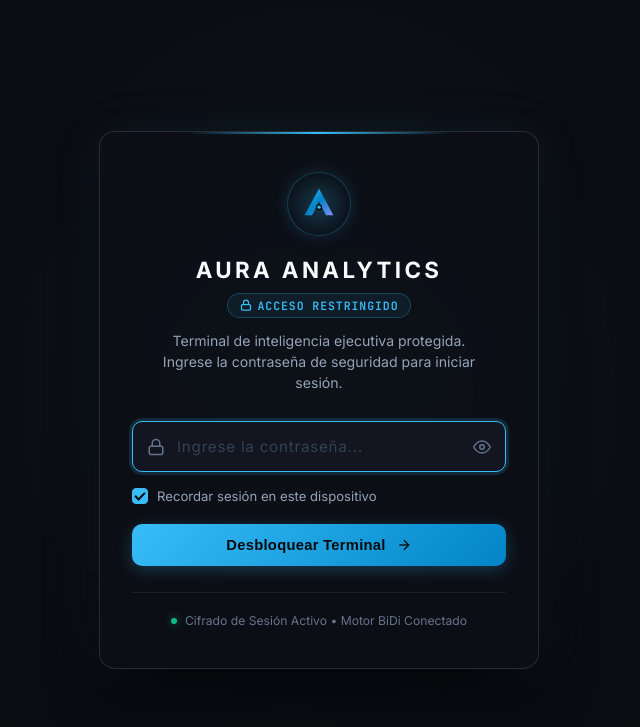
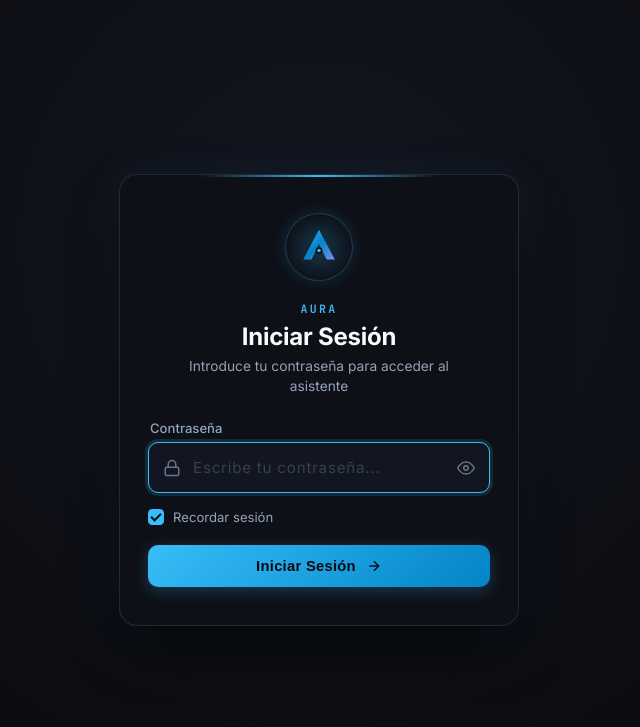
Before and after one commit to Akshoon/asistenteIAVOZ, a website: page client/index.html in a window 1280 px wide. Shown: the whole page, without its empty margins (321-961 px from the left). Drawn offline with nearby package versions, Linux system fonts and the light colour scheme; animation ran at ten frames a second.

Commit message:
feat: redisenar pantalla de inicio como login limpio con unico campo de contrasena

```diff
--- a/client/index.html
+++ b/client/index.html
@@ -29,12 +29,12 @@
   <script src="https://cdn.jsdelivr.net/npm/chart.js@4.4.2/dist/chart.umd.min.js"></script>
 </head>
 <body class="theme-dark">
-  <!-- Auth Security Gate / Pantalla de Bloqueo Ejecutiva -->
-  <div id="auth-lock-screen" class="auth-lock-screen" role="dialog" aria-modal="true" aria-label="Control de Acceso de Seguridad">
+  <!-- Pantalla de Inicio de Sesión (Login) -->
+  <div id="auth-lock-screen" class="auth-lock-screen" role="dialog" aria-modal="true" aria-label="Iniciar Sesión">
     <div class="auth-card">
       <div class="auth-brand-badge">
         <div class="brand-symbol large">
-          <svg width="40" height="40" viewBox="0 0 32 32" fill="none" xmlns="http://www.w3.org/2000/svg">
+          <svg width="44" height="44" viewBox="0 0 32 32" fill="none" xmlns="http://www.w3.org/2000/svg">
             <defs>
               <linearGradient id="authApertureGrad" x1="0%" y1="0%" x2="100%" y2="100%">
                 <stop offset="0%" stop-color="#38bdf8"/>
@@ -50,18 +50,14 @@
       </div>
 
       <div class="auth-header">
-        <h2 class="auth-title">AURA ANALYTICS</h2>
-        <div class="auth-security-pill">
-          <svg width="12" height="12" viewBox="0 0 24 24" fill="none" stroke="currentColor" stroke-width="2.5">
-            <rect x="3" y="11" width="18" height="11" rx="2" ry="2"></rect>
-            <path d="M7 11V7a5 5 0 0 1 10 0v4"></path>
-          </svg>
-          <span>ACCESO RESTRINGIDO</span>
-        </div>
-        <p class="auth-subtitle">Terminal de inteligencia ejecutiva protegida. Ingrese la contraseña de seguridad para iniciar sesión.</p>
+        <span class="auth-brand-tag">AURA</span>
+        <h2 class="auth-title">Iniciar Sesión</h2>
+        <p class="auth-subtitle">Introduce tu contraseña para acceder al asistente</p>
       </div>
 
       <form id="auth-password-form" class="auth-form" autocomplete="off">
+        <div class="auth-field-group">
+          <label class="auth-field-label" for="auth-password-input">Contraseña</label>
           <div class="auth-input-container">
             <div class="auth-input-icon">
               <svg width="18" height="18" viewBox="0 0 24 24" fill="none" stroke="currentColor" stroke-width="2">
@@ -73,12 +69,12 @@
               type="password"
               id="auth-password-input"
               class="auth-input"
-            placeholder="Ingrese la contraseña..."
+              placeholder="Escribe tu contraseña..."
               autocomplete="current-password"
               required
               autofocus
             />
-          <button type="button" id="auth-toggle-visibility" class="auth-toggle-btn" aria-label="Mostrar contraseña" title="Mostrar/Ocultar contraseña">
+            <button type="button" id="auth-toggle-visibility" class="auth-toggle-btn" aria-label="Mostrar contraseña" title="Mostrar u ocultar contraseña">
               <svg class="icon-eye-show" width="18" height="18" viewBox="0 0 24 24" fill="none" stroke="currentColor" stroke-width="2">
                 <path d="M1 12s4-8 11-8 11 8 11 8-4 8-11 8-11-8-11-8z"></path>
                 <circle cx="12" cy="12" r="3"></circle>
@@ -89,6 +85,7 @@
               </svg>
             </button>
           </div>
+        </div>
 
         <div id="auth-error-msg" class="auth-error-banner hidden" role="alert"></div>
 
@@ -96,24 +93,19 @@
           <label class="auth-remember-label">
             <input type="checkbox" id="auth-remember-checkbox" checked />
             <span class="custom-checkbox-indicator"></span>
-            <span>Recordar sesión en este dispositivo</span>
+            <span>Recordar sesión</span>
           </label>
         </div>
 
         <button type="submit" id="auth-submit-btn" class="auth-submit-btn">
           <span class="btn-spinner hidden"></span>
-          <span class="btn-label">Desbloquear Terminal</span>
+          <span class="btn-label">Iniciar Sesión</span>
           <svg class="btn-arrow-icon" width="16" height="16" viewBox="0 0 24 24" fill="none" stroke="currentColor" stroke-width="2">
             <line x1="5" y1="12" x2="19" y2="12"></line>
             <polyline points="12 5 19 12 12 19"></polyline>
           </svg>
         </button>
       </form>
-
-      <div class="auth-footer">
-        <span class="auth-status-dot"></span>
-        <span>Cifrado de Sesión Activo • Motor BiDi Conectado</span>
-      </div>
     </div>
   </div>
 
@@ -145,10 +137,11 @@
 
     <!-- Nav Actions -->
     <div class="nav-actions">
-      <button class="nav-btn icon-btn-nav" id="btn-lock-session" title="Bloquear Terminal / Cerrar Sesión" aria-label="Bloquear Terminal">
+      <button class="nav-btn icon-btn-nav" id="btn-lock-session" title="Cerrar sesión" aria-label="Cerrar sesión">
         <svg width="17" height="17" viewBox="0 0 24 24" fill="none" stroke="currentColor" stroke-width="2" stroke-linecap="round" stroke-linejoin="round">
-          <rect x="3" y="11" width="18" height="11" rx="2" ry="2"></rect>
-          <path d="M7 11V7a5 5 0 0 1 10 0v4"></path>
+          <path d="M9 21H5a2 2 0 0 1-2-2V5a2 2 0 0 1 2-2h4"></path>
+          <polyline points="16 17 21 12 16 7"></polyline>
+          <line x1="21" y1="12" x2="9" y2="12"></line>
         </svg>
       </button>
       <button class="nav-btn icon-btn-nav" id="btn-open-settings" title="Configuración y Datasets" aria-label="Abrir Configuración y Datasets">
@@ -448,11 +441,11 @@
 
           <div class="config-row" style="margin-top: 24px; padding-top: 18px; border-top: 1px solid var(--border-subtle); display: flex; justify-content: space-between; align-items: center; gap: 16px;">
             <div>
-              <div class="config-label" style="margin-bottom: 2px;">Seguridad de la Terminal</div>
-              <div style="font-size: 0.8rem; color: var(--text-muted);">Bloquear la sesión de análisis en este dispositivo</div>
+              <div class="config-label" style="margin-bottom: 2px;">Sesión y Acceso</div>
+              <div style="font-size: 0.8rem; color: var(--text-muted);">Cerrar la sesión activa en este dispositivo</div>
             </div>
             <button type="button" class="action-outline-btn" id="btn-lock-session-modal" style="padding: 8px 14px; font-size: 0.82rem; border-color: rgba(244, 63, 94, 0.4); color: var(--accent-rose);">
-              <span>Bloquear Terminal</span>
+              <span>Cerrar Sesión</span>
             </button>
           </div>
         </div>
--- a/client/js/auth.js
+++ b/client/js/auth.js
@@ -52,7 +52,7 @@ class AuthManager {
     if (this.lockBtn) {
       this.lockBtn.addEventListener('click', (e) => {
         e.preventDefault();
-        this.lock('Terminal bloqueada correctamente.');
+        this.lock('Has cerrado sesión.');
       });
     }
 
@@ -87,7 +87,7 @@ class AuthManager {
   async submitPassword() {
     const password = this.passwordInput ? this.passwordInput.value.trim() : '';
     if (!password) {
-      this.showError('Por favor ingrese la contraseña de acceso.');
+      this.showError('Por favor introduce tu contraseña.');
       if (this.passwordInput) this.passwordInput.focus();
       return;
     }
@@ -121,7 +121,7 @@ class AuthManager {
           this.onAuthenticated(this.token);
         }
       } else {
-        this.showError(data.error || 'Contraseña incorrecta. Intente nuevamente.');
+        this.showError(data.error || 'Contraseña incorrecta. Inténtalo de nuevo.');
         this.shakeCard();
         if (this.passwordInput) {
           this.passwordInput.select();
@@ -130,7 +130,7 @@ class AuthManager {
       }
     } catch (err) {
       console.error('[AURA AUTH] Error en solicitud de login:', err);
-      this.showError('Error de enlace con el servidor de autenticación.');
+      this.showError('Error de conexión con el servidor.');
     } finally {
       this.setLoading(false);
     }
@@ -197,7 +197,7 @@ class AuthManager {
 
     const res = await fetch(url, options);
     if (res.status === 401) {
-      this.lock('Su sesión ha caducado. Ingrese la contraseña nuevamente.');
+      this.lock('Tu sesión ha expirado. Introduce la contraseña nuevamente.');
     }
     return res;
   }
@@ -229,7 +229,7 @@ class AuthManager {
     this.submitBtn.disabled = isLoading;
     const btnLabel = this.submitBtn.querySelector('.btn-label');
     const spinner = this.submitBtn.querySelector('.btn-spinner');
-    if (btnLabel) btnLabel.textContent = isLoading ? 'Verificando clave...' : 'Desbloquear Terminal';
+    if (btnLabel) btnLabel.textContent = isLoading ? 'Iniciando sesión...' : 'Iniciar Sesión';
     if (spinner) spinner.classList.toggle('hidden', !isLoading);
   }
 }
--- a/client/styles.css
+++ b/client/styles.css
@@ -1638,8 +1638,22 @@ body::before {
 }
 
 /* ==========================================================================
-   AURA AUTHENTICATION & SECURITY GATE (Lock Screen)
+   AURA AUTHENTICATION & LOGIN PORTAL
    ========================================================================== */
+body:not(.is-authenticated) .top-nav,
+body:not(.is-authenticated) .voice-center,
+body:not(.is-authenticated) .bottom-console-bar {
+  opacity: 0 !important;
+  visibility: hidden !important;
+  pointer-events: none !important;
+}
+
+body .top-nav,
+body .voice-center,
+body .bottom-console-bar {
+  transition: opacity 0.35s ease, visibility 0.35s ease;
+}
+
 .auth-lock-screen {
   position: fixed;
   inset: 0;
@@ -1648,20 +1662,21 @@ body::before {
   align-items: center;
   justify-content: center;
   padding: 24px;
-  background: radial-gradient(circle at 50% 35%, rgba(14, 16, 23, 0.94) 0%, rgba(9, 10, 13, 0.98) 100%);
+  background: #090a0d;
+  background: radial-gradient(circle at 50% 30%, #131620 0%, #090a0d 85%);
   backdrop-filter: blur(28px);
   -webkit-backdrop-filter: blur(28px);
   opacity: 1;
   visibility: visible;
-  transition: opacity 0.4s cubic-bezier(0.16, 1, 0.3, 1),
-              visibility 0.4s cubic-bezier(0.16, 1, 0.3, 1),
-              transform 0.4s cubic-bezier(0.16, 1, 0.3, 1);
+  transition: opacity 0.35s cubic-bezier(0.16, 1, 0.3, 1),
+              visibility 0.35s cubic-bezier(0.16, 1, 0.3, 1),
+              transform 0.35s cubic-bezier(0.16, 1, 0.3, 1);
 }
 
 .auth-lock-screen.unlocked {
   opacity: 0;
   visibility: hidden;
-  transform: scale(1.03);
+  transform: scale(1.02);
   pointer-events: none;
 }
 
@@ -1671,13 +1686,13 @@ body::before {
 
 .auth-card {
   width: 100%;
-  max-width: 440px;
-  background: var(--bg-card);
-  border: 1px solid var(--border-medium);
-  border-radius: var(--radius-lg);
-  padding: 40px 32px;
-  box-shadow: 0 30px 60px -15px rgba(0, 0, 0, 0.8),
-              0 0 50px rgba(56, 189, 248, 0.08);
+  max-width: 400px;
+  background: #0e1017;
+  border: 1px solid rgba(255, 255, 255, 0.1);
+  border-radius: 18px;
+  padding: 38px 28px;
+  box-shadow: 0 25px 60px -15px rgba(0, 0, 0, 0.85),
+              0 0 45px rgba(56, 189, 248, 0.07);
   display: flex;
   flex-direction: column;
   align-items: center;
@@ -1707,55 +1722,64 @@ body::before {
 }
 
 .auth-brand-badge {
-  margin-bottom: 20px;
+  margin-bottom: 16px;
   position: relative;
 }
 
 .auth-brand-badge .brand-symbol.large {
-  width: 64px;
-  height: 64px;
+  width: 68px;
+  height: 68px;
   display: flex;
   align-items: center;
   justify-content: center;
-  background: radial-gradient(circle, rgba(56, 189, 248, 0.15) 0%, rgba(9, 10, 13, 0) 70%);
+  background: radial-gradient(circle, rgba(56, 189, 248, 0.14) 0%, rgba(9, 10, 13, 0) 70%);
   border-radius: 50%;
-  filter: drop-shadow(0 0 16px rgba(56, 189, 248, 0.4));
+  filter: drop-shadow(0 0 16px rgba(56, 189, 248, 0.35));
 }
 
 .auth-header {
-  margin-bottom: 28px;
-}
-
-.auth-title {
-  font-size: 1.4rem;
-  font-weight: 700;
-  letter-spacing: 0.15em;
-  color: var(--text-primary);
-  margin-bottom: 10px;
-}
-
-.auth-security-pill {
-  display: inline-flex;
-  align-items: center;
-  gap: 6px;
-  padding: 4px 12px;
-  border-radius: var(--radius-full);
-  background: rgba(56, 189, 248, 0.08);
-  border: 1px solid rgba(56, 189, 248, 0.25);
-  color: var(--accent-steel);
+  margin-bottom: 24px;
+}
+
+.auth-brand-tag {
+  display: inline-block;
   font-family: var(--font-mono);
   font-size: 0.72rem;
-  letter-spacing: 0.08em;
-  font-weight: 600;
-  margin-bottom: 12px;
+  letter-spacing: 0.2em;
+  font-weight: 700;
+  color: var(--accent-steel);
+  margin-bottom: 6px;
+}
+
+.auth-title {
+  font-size: 1.5rem;
+  font-weight: 700;
+  letter-spacing: -0.01em;
+  color: var(--text-primary);
+  margin-bottom: 6px;
 }
 
 .auth-subtitle {
-  font-size: 0.88rem;
+  font-size: 0.86rem;
   color: var(--text-secondary);
-  line-height: 1.5;
-  max-width: 340px;
+  line-height: 1.45;
+  max-width: 320px;
   margin: 0 auto;
+}
+
+.auth-field-group {
+  display: flex;
+  flex-direction: column;
+  gap: 6px;
+  width: 100%;
+  text-align: left;
+}
+
+.auth-field-label {
+  font-size: 0.82rem;
+  font-weight: 500;
+  color: var(--text-secondary);
+  padding-left: 2px;
 }
 
 .auth-form {
```
Lines whose indentation alone changed are shown as unchanged.
